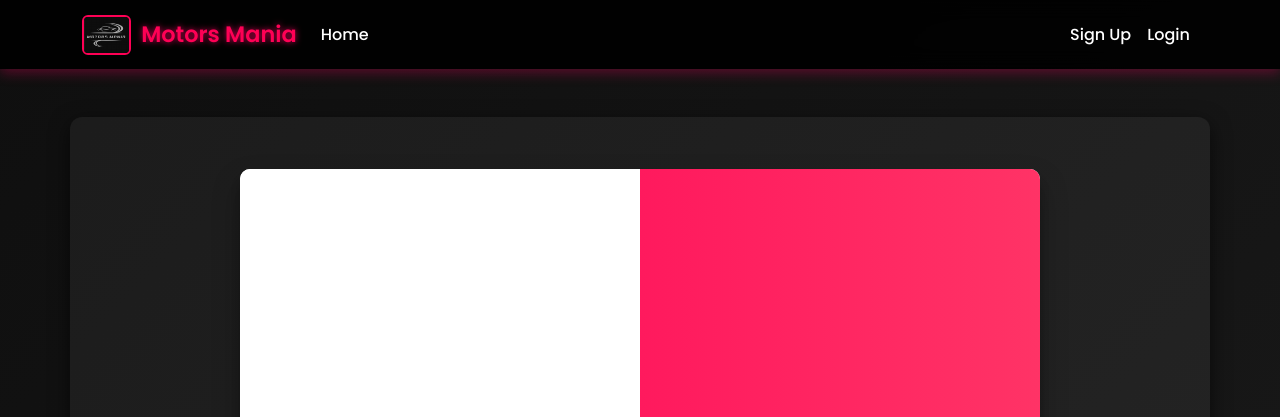
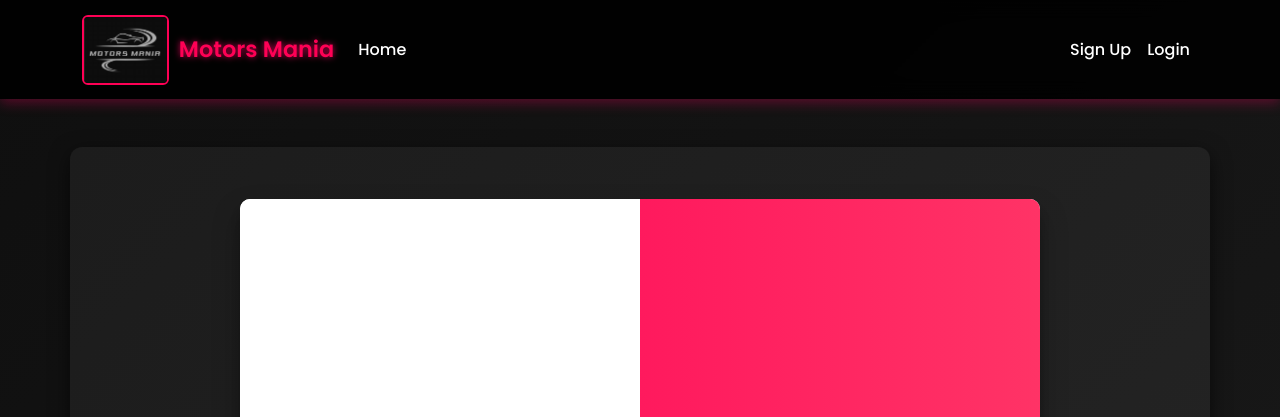
Before and after one commit to israr-ax/motors_mania, a Django app: page /auth/ in a window 1280 px wide. Shown: the top 417 px of the page. Run offline with Django 3.2, Linux system fonts and the light colour scheme.

Commit message:
Update base.html

```diff
--- a/listings/templates/listings/base.html
+++ b/listings/templates/listings/base.html
@@ -44,7 +44,7 @@
 
 
     .navbar-brand img {
-      height: 40px;
+      height: 70px;
       margin-right: 10px;
       border-radius: 6px;
       border: 2px solid #ff0055;
@@ -170,7 +170,7 @@
 <nav class="navbar navbar-expand-lg">
   <div class="container">
     <a class="navbar-brand" href="{% url 'home' %}">
-      <img src="{% static 'media/logo.jpg' %}" alt="">
+      <img src="/media/logo.jpg" alt="Logo">
       Motors Mania
     </a>
 
```
